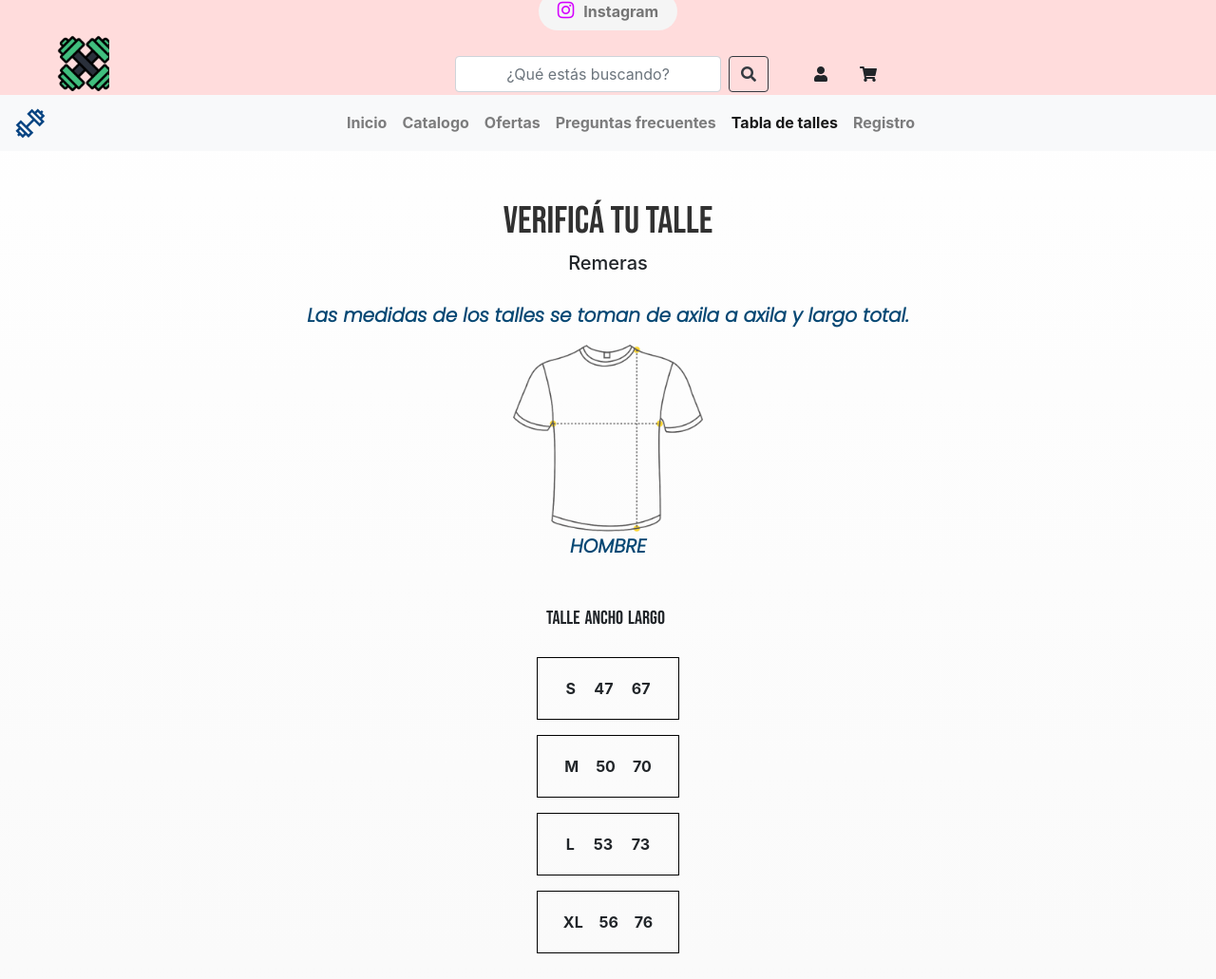
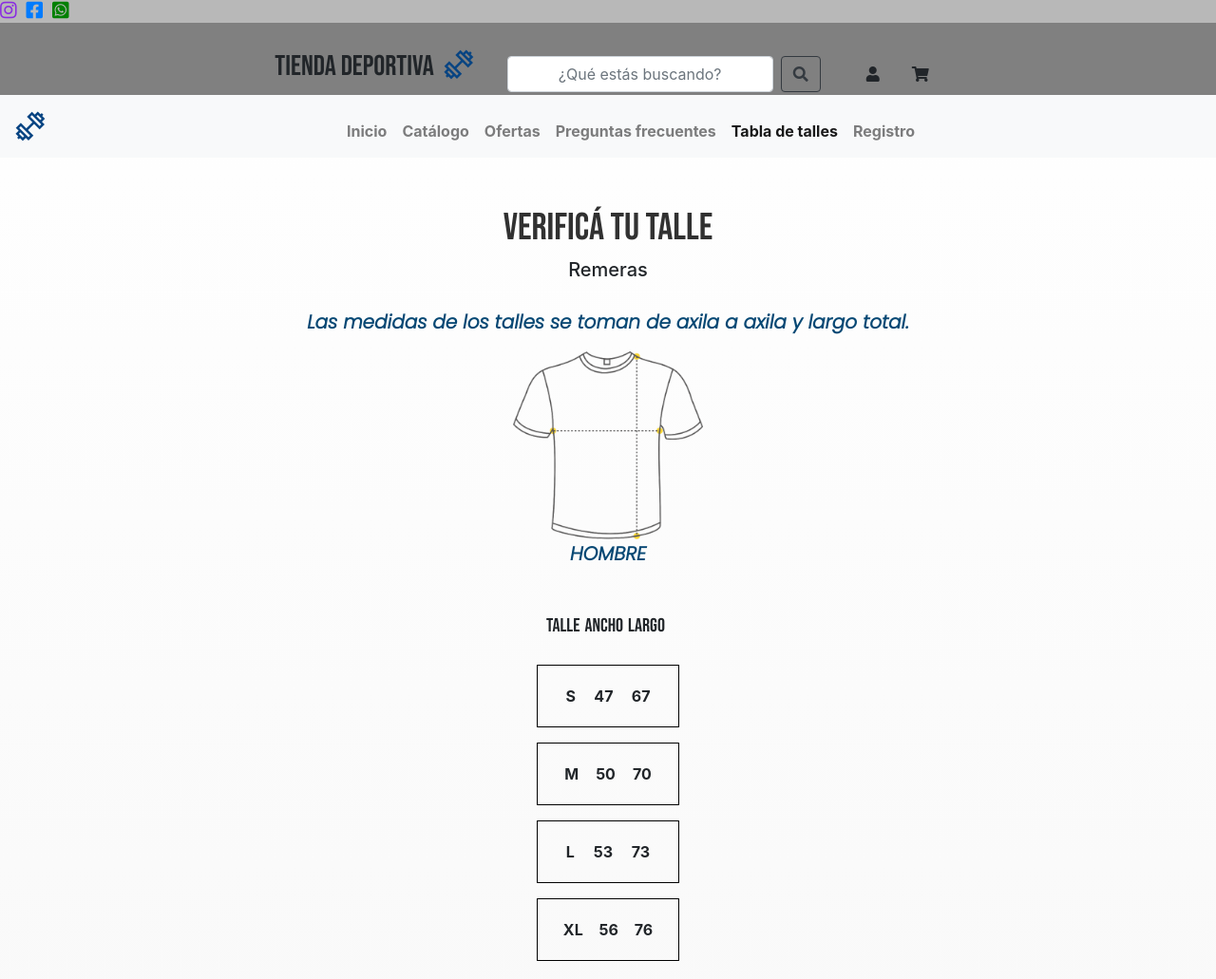
Before and after one commit to 159gatik/ProyectoTiendaDeportiva-GastonRojas, a plain HTML site: page pages/tabladetalles.html in a window 1280 px wide. Shown: the top 1031 px of the page at 95% size. Drawn offline with nearby package versions, Linux system fonts and the light colour scheme.

Commit message:
se modificó el header y nav

```diff
--- a/pages/tabladetalles.html
+++ b/pages/tabladetalles.html
@@ -21,54 +21,62 @@
 </head>
 
 <body>
-    <header class="col-12 col-md-12">
-        <div class="firstHeader">
-            <a class="instagram" href="https://www.instagram.com.ar/"><i class="fab fa-instagram"></i>Instagram</a>
+    <header>
+        <div class="redsocial">
+            <a href="#"><i class="fab fa-instagram"></i></a> <a href="#"><i class="fab fa-facebook-square"></i></a>
+            <a href="#"><i class="fab fa-whatsapp-square"></i></a>
         </div>
-        <div class="hleft"></div>
-        <div class="myHeader">
-            <div class=" d-flex justify-content-center align-items-center">
-                <form class="d-flex justify-content-center align-items-center">
-                    <input class="form-control mr-sm-2" type="text" placeholder="¿Qué estás buscando?">
-                    <button class="btn btn-outline-dark my-2 my-sm-0" type="submit"><i
-                            class="fas fa-search"></i></button>
-                </form>
-                <div class="search">
-                    <button type="button" class="btn" data-toggle="modal" data-target="#modalLRForm"
-                        data-whatever="@mdo"><i class="fas fa-user"></i></button>
-                </div>
-                <div class="pl-2 search">
-                    <button class="btn btn-outline my-2 my-sm-0" type="submit"><i
-                            class="fas fa-shopping-cart"></i></button>
+        <div class="d-flex">
+            <div class="titulo">
+                <p>Tienda Deportiva</p>
+                <div class="tituloIcono">
+                    <img src="../img/icono.png" alt="">
                 </div>
             </div>
+            <form class="d-flex justify-content-center align-items-center">
+                <input class="form-control mr-sm-2" type="text" placeholder="¿Qué estás buscando?">
+                <button class="btn btn-outline-dark my-2 my-sm-0" type="submit">
+                    <i class="fas fa-search"></i>
+                </button>
+            </form>
+            <div class="search">
+                <button type="button" class="btn user " data-toggle="modal" data-target="#modalLRForm"
+                    data-whatever="@mdo"><i class="fas fa-user"></i>
+                </button>
+            </div>
+            <div class="pl-2 search ">
+                <button class="btn btn-outline my-2 my-sm-0 user" type="submit">
+                    <i class="fas fa-shopping-cart"></i>
+                </button>
+            </div>
         </div>
-
     </header>
     <nav class="navbar navbar-expand-lg navbar-light bg-light">
-        <a class="navbar-brand" href="../index.html"><img src="../img/icono.png" alt="Mancuerna"></a>
+        <a class="navbar-brand" href="#"><img src="../img/icono.png" alt="Mancuerna"></a>
         <button class="navbar-toggler" type="button" data-toggle="collapse" data-target="#navbarNav"
             aria-controls="navbarNav" aria-expanded="false" aria-label="Toggle navigation">
             <span class="navbar-toggler-icon"></span>
         </button>
-        <div class="collapse navbar-collapse" id="navbarNav">
-            <ul class="navbar-nav ">
-                <li class="nav-item">
-                    <a class="nav-link font-weight-bold" href="../index.html">Inicio<span class="sr-only"></span></a>
+        <div class="collapse navbar-collapse barraNav" id="navbarNav">
+            <ul class="navbar-nav">
+                <li class="nav-item ">
+                    <a class="nav-link font-weight-bold" href="../index.html">Inicio</a>
                 </li>
-                <li class="nav-item">
-                    <a class="nav-link font-weight-bold" href="./catalogo.html">Catalogo</a>
+                <li class="nav-item ">
+                    <a class="nav-link font-weight-bold" href="./catalogo.html">Catálogo</a>
                 </li>
-                <li class="nav-item">
+                <li class="nav-item ">
                     <a class="nav-link font-weight-bold" href="./ofertas.html">Ofertas</a>
                 </li>
-                <li class="nav-item">
-                    <a class="nav-link font-weight-bold" href="./preguntasfrecuentes.html">Preguntas frecuentes</a>
+                <li class="nav-item ">
+                    <a class="nav-link font-weight-bold" href="./preguntasfrecuentes.html">Preguntas
+                        frecuentes</a>
                 </li>
                 <li class="nav-item active">
-                    <a class="nav-link font-weight-bold" href="./tabladetalles.html">Tabla de talles</a>
+                    <a class="nav-link font-weight-bold" href="./tabladetalles.html">Tabla de talles<span
+                            class="sr-only">(current)</span></a>
                 </li>
-                <li class="nav-item">
+                <li class="nav-item ">
                     <a class="nav-link font-weight-bold" href="./registro.html">Registro</a>
                 </li>
             </ul>
--- a/sass/estilos.scss
+++ b/sass/estilos.scss
@@ -27,42 +27,16 @@ body {
         background: linear-gradient(to bottom, #31643d, #d6ffdb, #ffffff);
     }
     @else {
-        background: linear-gradient(to bottom, #ffffff, #f7f7f7, #dbdbdb);
+        background: linear-gradient(to bottom, #ffffff, #f7f7f7, #b4b4b4);
     }
 }
 
 header {
     grid-area: header1;
     width: 100%;
-    height: 150px;
+    height: 132px;
     position: sticky;
-    background-color: $color-pink;
-}
-
-.firstHeader {
-    text-align: center;
-    font-weight: bold;
-    .instagram {
-        font-size: $cont-font;
-        text-decoration: none;
-        background-color: rgb(245, 245, 245);
-        padding: 10px 20px 10px;
-        border-radius: 20px;
-        color: rgb(117, 117, 117);
-        i {
-            color: rgb(212, 0, 255);
-            padding-right: 10px;
-            font-size: 20px;
-        }
-    }
-}
-.hleft {
-    width: 100px;
-    height: 100%;
-    background-image: url(../img/logo.png);
-    background-position: left;
-    background-size: cover;
-    float: left;
+    background-color: gray;
 }
 
 .d-flex {
@@ -76,14 +50,46 @@ header {
             }
     }
 }
+
+.titulo{
+    display: flex;
+    align-content: center;
+    font-size: 30px;
+    font-family: Bebas Neue;
+    .tituloIcono{
+    padding-left: 10px;
+    }
+}
+.redsocial {
+    display: flex;
+    justify-content: flex-start;
+    background-color: rgb(184, 184, 184);
+}
+
+.fa-instagram {
+    font-size: 20px;
+    color: blueviolet;
+}
+
+.fa-facebook-square {
+    font-size: 20px;
+    padding-left: 10px;
+}
+
+.fa-whatsapp-square {
+    font-size: 20px;
+    color: green;
+    padding-left: 10px;
+}
 /* Lista Navegacion */
 nav {
     grid-area: nav;
 }
-.collapse {
+.barraNav {
     display: grid;
     justify-content: center;
     align-items: center;
+    margin-top: 10px;
 }
 
 .username {
@@ -196,7 +202,7 @@ main {
 .contenido {
     margin-top: 30px;
     width: 100%;
-    display: grid;
+    display: flex;
     justify-content: center;
     padding-bottom: 50px;
     img{
```
Also changed, not shown: index.html (+66 -3 lines), pages/catalogo.html (+24 -20 lines), pages/ofertas.html (+29 -24 lines), pages/preguntasfrecuentes.html (+35 -28 lines), pages/registro.html (+38 -30 lines), css/estilos.css, 1 other file.
